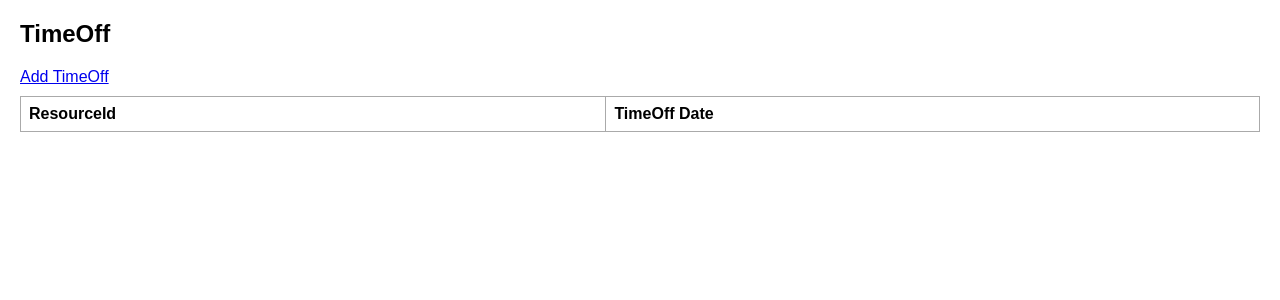
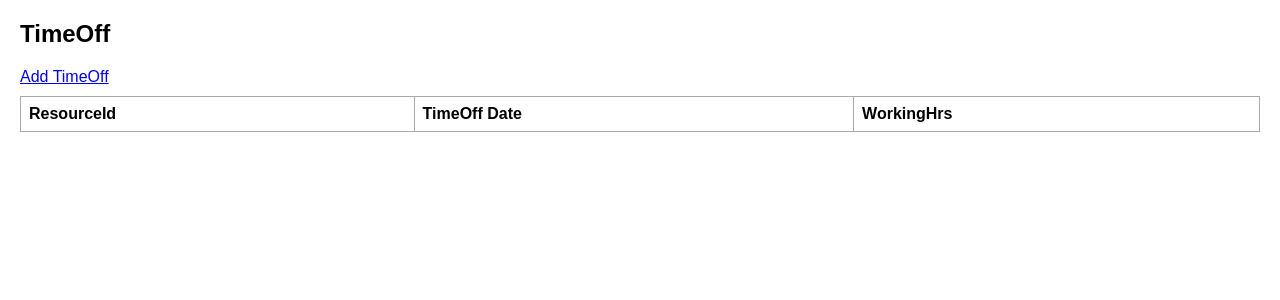
Before and after one commit to sachinsonipa/resource_scheduler, a Flask app: page /timeoff in a window 1280 px wide. Shown: the part 98-398 px from the top of the page. Run offline with Flask 2, Linux system fonts and the light colour scheme; lists and menus that the app fills with data are empty.

Commit message:
Add partial TimeOff working hours

```diff
--- a/app.py
+++ b/app.py
@@ -26,7 +26,7 @@ def ensure_files():
         df_res = pd.DataFrame(columns=[
             'ResourceId', 'ResourceName', 'WorkingHrs'
         ])
-        df_timeoff = pd.DataFrame(columns=['ResourceId', 'TimeOffDate'])
+        df_timeoff = pd.DataFrame(columns=['ResourceId', 'TimeOffDate', 'WorkingHrs'])
         df_hol = pd.DataFrame(columns=['HolidayDate'])
         with pd.ExcelWriter(RESOURCE_FILE, engine='openpyxl') as writer:
             df_res.to_excel(writer, sheet_name='Resource', index=False)
@@ -55,17 +55,20 @@ def load_resources():
 # … your ensure_files(), load_resources(), load_holidays(), save_resources() etc.
 
 def load_timeoff():
-    """Return TimeOff DataFrame with ResourceId and TimeOffDate as date."""
+    """Return TimeOff DataFrame with ResourceId, TimeOffDate and WorkingHrs."""
     df = pd.read_excel(
         RESOURCE_FILE,
         sheet_name='TimeOff',
-        dtype={'ResourceId': str, 'TimeOffDate': object}
+        dtype={'ResourceId': str, 'TimeOffDate': object, 'WorkingHrs': float}
     )
     if 'TimeOffDate' in df.columns:
         df['TimeOffDate'] = (
             pd.to_datetime(df['TimeOffDate'], errors='coerce')
               .dt.date
         )
+    if 'WorkingHrs' not in df.columns:
+        df['WorkingHrs'] = 0
+    df['WorkingHrs'] = df['WorkingHrs'].fillna(0).astype(float)
     return df.dropna(subset=['TimeOffDate'])
 
 @app.route('/timeoff')
@@ -91,6 +94,7 @@ def add_timeoff():
     if request.method == 'POST':
         rid  = request.form['resource_id']
         date = request.form['timeoff_date']
+        whrs = request.form.get('workinghrs')
         try:
             timeoff_date = datetime.fromisoformat(date).date()
         except Exception:
@@ -98,7 +102,16 @@ def add_timeoff():
             return redirect(url_for('add_timeoff'))
 
         # append new TimeOff row
-        new = {'ResourceId': rid, 'TimeOffDate': timeoff_date}
+        try:
+            workinghrs = float(whrs) if whrs not in (None, '') else 0
+        except ValueError:
+            flash("Working hours must be a number.", 'error')
+            return redirect(url_for('add_timeoff'))
+        new = {
+            'ResourceId': rid,
+            'TimeOffDate': timeoff_date,
+            'WorkingHrs': workinghrs,
+        }
         df_timeoff = pd.concat([df_timeoff, pd.DataFrame([new])], ignore_index=True)
 
         # save back
@@ -159,11 +172,18 @@ def available_hours(resource_id, start_dt, end_dt, df_res):
     curr  = start_dt.date()
     end   = end_dt.date()
     while curr <= end:
-        if curr in hols or ((timeoff_df['ResourceId']==resource_id)
-                             & (timeoff_df['TimeOffDate']==curr)).any():
-            total += red
+        if curr in hols:
+            day_hours = 0
         else:
-            total += workinghrs
+            mask = (
+                (timeoff_df['ResourceId'] == resource_id) &
+                (timeoff_df['TimeOffDate'] == curr)
+            )
+            if mask.any():
+                day_hours = float(timeoff_df.loc[mask, 'WorkingHrs'].iloc[0])
+            else:
+                day_hours = workinghrs
+        total += day_hours
         curr += timedelta(days=1)
     return total
 
--- a/templates/add_timeoff.html
+++ b/templates/add_timeoff.html
@@ -10,6 +10,7 @@
     </select>
   </label><br>
   <label>Date: <input name="timeoff_date" type="date" required></label><br>
+  <label>WorkingHrs: <input name="workinghrs" type="number" step="0.1"></label><br>
   <button type="submit">Save</button>
 </form>
 {% endblock %}
--- a/templates/timeoff.html
+++ b/templates/timeoff.html
@@ -3,11 +3,12 @@
 <h2>TimeOff</h2>
 <a href="{{ url_for('add_timeoff') }}">Add TimeOff</a>
 <table>
-  <tr><th>ResourceId</th><th>TimeOff Date</th></tr>
+  <tr><th>ResourceId</th><th>TimeOff Date</th><th>WorkingHrs</th></tr>
   {% for p in timeoff %}
   <tr>
     <td>{{ p.ResourceId }}</td>
     <td>{{ p.TimeOffDate }}</td>
+    <td>{{ p.WorkingHrs }}</td>
   </tr>
   {% endfor %}
 </table>
```
Also changed, not shown: README.md.
